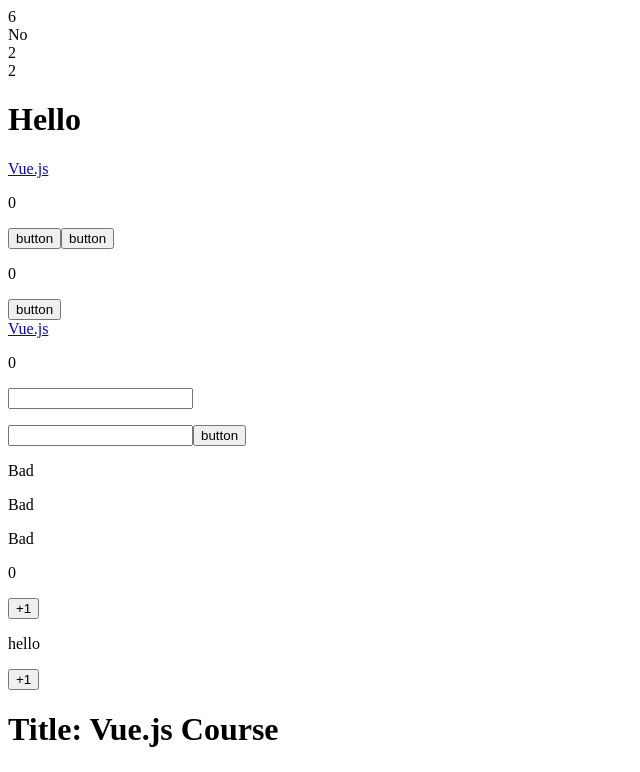
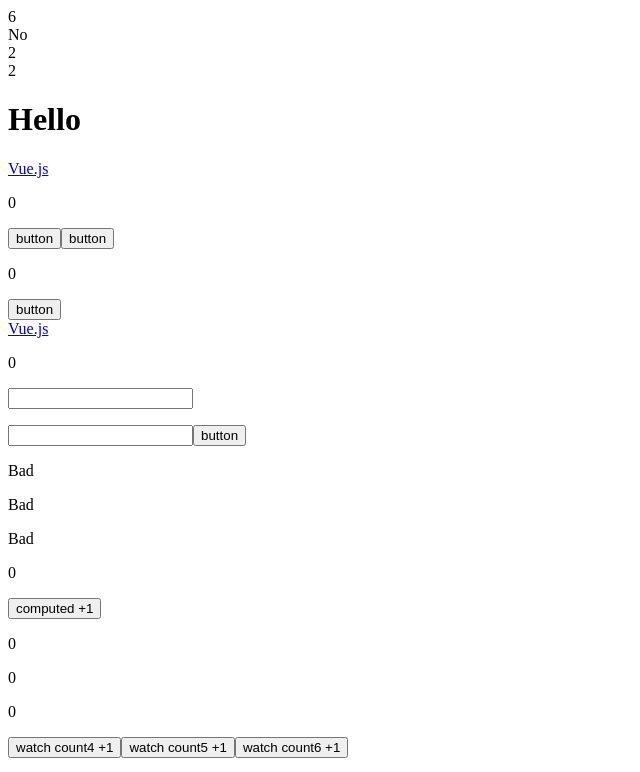
Before and after one commit to reo0306/vue-practise, a Vue app in the folder vue-lesson/: page / in a window 1280 px wide. Shown: the top 772 px of the page, without its empty margins (0-640 px from the left). Built offline with nearby package versions, Linux system fonts and the light colour scheme; the HTML template or start-up script is replaced by a standard one.

Commit message:
add watch

```diff
--- a/vue-lesson/src/App.vue
+++ b/vue-lesson/src/App.vue
@@ -1,5 +1,5 @@
 <script setup lang="ts">
-import { ref, reactive, computed, watchEffect } from 'vue';
+import { ref, reactive, computed, watchEffect, watch } from 'vue';
 
 const title = ref('Vue.js Course');
 const price = ref(9.99); // リアクティビティ（リアクティブ）
@@ -24,6 +24,7 @@ const instructor = reactive({
   },
   email: ref('aaaa@example.com'),
 });
+
 //instructor.bio = 'hello';
 // 配列のリアクティブは.valueが必要
 const item = reactive([ref(1),ref(2),ref(3),]);
@@ -63,14 +64,29 @@ const evaluation = computed(() => {
 console.log(evaluation.value);
 
 const count4 = ref(0);
+const count5 = ref(0);
+const count6 = ref(0);
+//watchEffect(() => {
+  //console.log('watchEffect');
+  //setTimeout(() => {
+    //console.log('after 1 secound');
+  //}, 1000)
+  //console.log(count4.value);
+  //count4.value = 'hello';
+//});
+
+// 監視対象を明示するとき（第一引数にリアクティブを渡す）
+watch(count4, (newValue, oldValue) => {
+  console.log('watch');
+  console.log('newValue', newValue);
+  console.log('oldValue', oldValue);
+});
+
+// 関数内のリアクティブ全部を監視したいとき
 watchEffect(() => {
   console.log('watchEffect');
-  setTimeout(() => {
-    console.log('after 1 secound');
-  }, 1000)
-  console.log(count4.value);
-  count4.value = 'hello';
-});
+  console.log(count4.value, count5.value, count6.value);
+})
 </script>
 
 <template>
@@ -105,10 +121,14 @@ watchEffect(() => {
   <p>{{ evaluation }}</p>
   <p>{{ tmp() }}</p>
   <p>{{ score }}</p>
-  <button @click="score++">+1</button>
+  <button @click="score++">computed +1</button>
 
   <p>{{ count4 }}</p>
-  <button @click="count4++">+1</button>
+  <p>{{ count5 }}</p>
+  <p>{{ count6 }}</p>
+  <button @click="count4++">watch count4 +1</button>
+  <button @click="count5++">watch count5 +1</button>
+  <button @click="count6++">watch count6 +1</button>
 
   <h1>Title: {{ title }}</h1>
   <h2>Price: ${{ price - 1 }}</h2>
```
